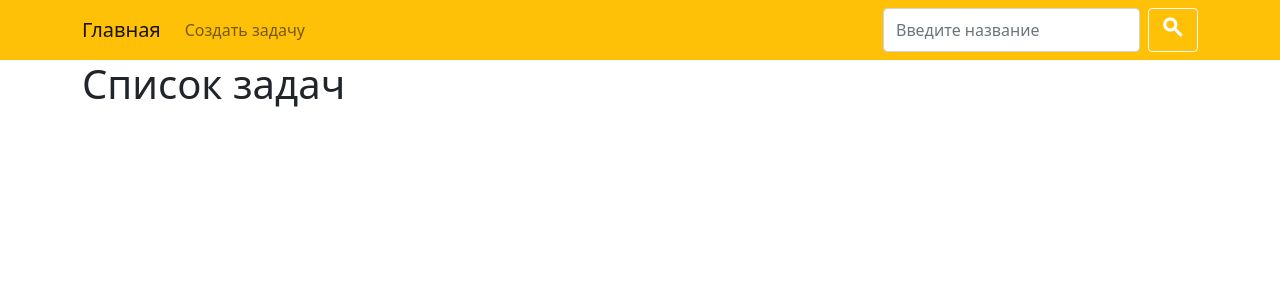
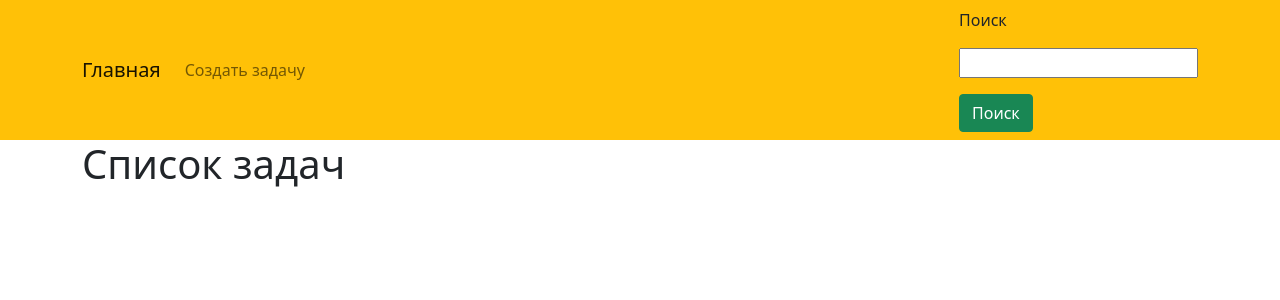
Before and after one commit to kulubekEgemberdiev/homework_49, a Django app: page / in a window 1280 px wide. Shown: the top 300 px of the page. Run offline with Django 4.2, Linux system fonts and the light colour scheme; data that the repository does not hold is empty; parts of the project's set-up code (start-up, migrations or seed data) failed here and were passed over.

```diff
--- a/todolist/form.py
+++ b/todolist/form.py
@@ -2,11 +2,18 @@ from django import forms
 from django.forms import widgets
 
 from todolist.models import Types, Statuses
+
+types = Types.objects.all()
+statuses = Statuses.objects.all()
 
 
 class TodoForm(forms.Form):
     summary = forms.CharField(max_length=100, label="Заголовок")
     description = forms.CharField(max_length=2000, required=False, label="Описание",
                                   widget=widgets.Textarea(attrs={"cols": 50, "rows": 2}))
-    type = forms.ModelChoiceField(queryset=Types.objects.all(), label="Тип")
-    status = forms.ModelChoiceField(queryset=Statuses.objects.all(), label="Статус")
+    type = forms.ModelChoiceField(queryset=types, label="Тип")
+    status = forms.ModelChoiceField(queryset=statuses, label="Статус")
+
+
+class SearchForm(forms.Form):
+    search_field = forms.CharField(max_length=50, required=False, label="Поиск")
--- a/todolist/templates/index.html
+++ b/todolist/templates/index.html
@@ -4,16 +4,13 @@
 {% block title %} Главная {% endblock %}
 {% block nav %}
     <li class="nav-item">
-        <a class="nav-link" href="#" title="Создать задачу">Создать задачу</a>
+        <a class="nav-link" href="{% url 'create' %}" title="Создать задачу">Создать задачу</a>
     </li>
 {% endblock %}
 {% block search-block %}
-<form class="d-flex" action="#">
-            <input class="form-control me-2" type="search" placeholder="Введите название" aria-label="Search">
-            <button class="btn btn-outline-light" type="submit" title="Поиск"><span class="material-symbols-outlined"
-                                                                      style="color: white; font-weight: bolder;">
-search</span></button>
-        </form>
+    <form action="" method="get">
+    {% include "partial/forms.html" with button_text="Поиск" %}
+    </form>
 {% endblock %}
 
 {% block content %}
--- a/todolist/views.py
+++ b/todolist/views.py
@@ -3,14 +3,20 @@ from django.views import View
 from django.views.generic import TemplateView
 
 # Create your views here.
-from todolist.form import TodoForm
+from todolist.form import TodoForm, SearchForm
 from todolist.models import TodolistModel
 
 
 class Index(TemplateView):
     def get(self, request, *args, **kwargs):
-        todolist = TodolistModel.objects.order_by("id")
-        context = {"todolist": todolist}
+        search_form = SearchForm(data=request.GET)
+        todolist = TodolistModel.objects.all()
+        if search_form.is_valid():
+            search = search_form.cleaned_data.get("search_field")
+            if search:
+                todolist = todolist.filter(id__contains=search)
+        todolist = todolist.order_by("-created_date")
+        context = {"todolist": todolist, "form": search_form}
         return render(request, "index.html", context)
 
 
```
Also changed, not shown: todolist/templates/create.html (added, +13 -0 lines).
